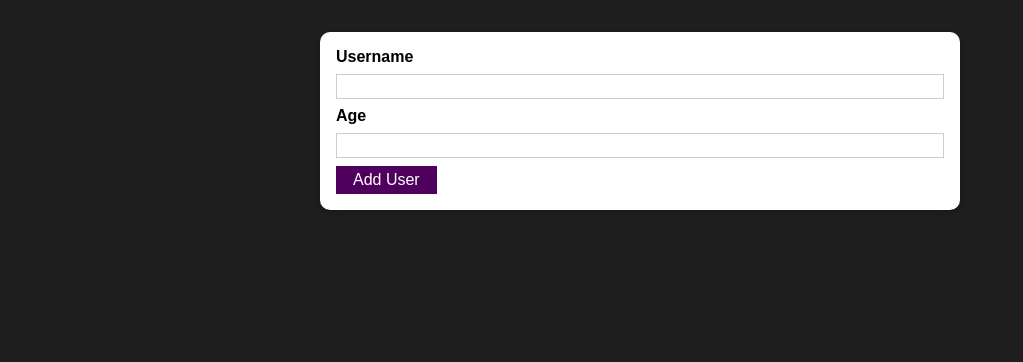
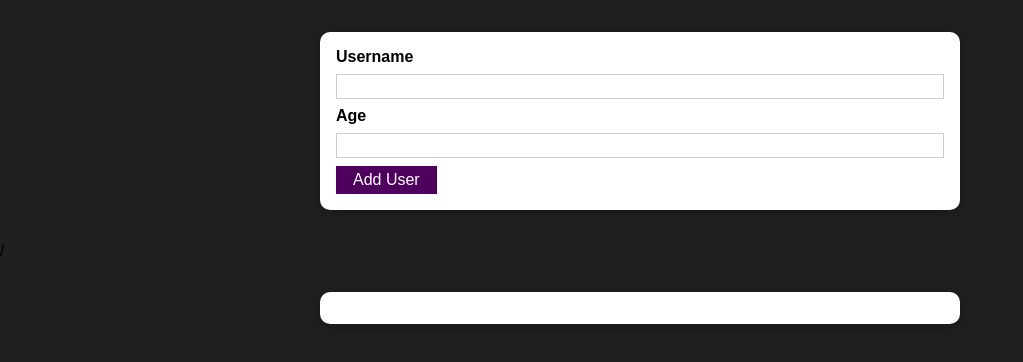
Before and after one commit to pavelFaraday/Udemy-React, a React (Create React App) app in the folder Section-8-project/: page / in a window 1280 px wide. Shown: the top 362 px of the page, without its empty margins (0-1023 px from the left). Built offline with nearby package versions, Linux system fonts and the light colour scheme.

Commit message:
94. Adding a Users List Component

```diff
--- a/Section-8-project/src/App.js
+++ b/Section-8-project/src/App.js
@@ -1,10 +1,12 @@
 import React from "react";
 import AddUser from "./components/Users/AddUser";
+import UsersList from "./components/Users/UsersList";
 
 function App() {
 	return (
 		<div>
 			<AddUser />
+			/<UsersList users={[]} />
 		</div>
 	);
 }
--- a/Section-8-project/src/components/UI/Card.js
+++ b/Section-8-project/src/components/UI/Card.js
@@ -3,7 +3,7 @@
 
 const Card = (props) => {
 	return (
-		<div className={`${classes.card} ${props.cssClass}`}>
+		<div className={`${classes.card} ${props.className}`}>
 			{props.children}
 		</div>
 	);
--- a/Section-8-project/src/components/Users/AddUser.js
+++ b/Section-8-project/src/components/Users/AddUser.js
@@ -34,7 +34,7 @@
 	};
 
 	return (
-		<Card cssClass={classes.input}>
+		<Card className={classes.input}>
 			<form onSubmit={addUserHandler}>
 				<label htmlFor="username">Username</label>
 				<input
--- /dev/null
+++ b/Section-8-project/src/components/Users/UsersList.js
@@ -0,0 +1,19 @@
+import React from "react";
+import Card from "../UI/Card";
+import classes from "./UsersList.module.css";
+
+const UsersList = (props) => {
+	return (
+		<Card className={classes.users}>
+			<ul>
+				{props.users.map((user) => (
+					<li>
+						{user.name}({user.age} years old)
+					</li>
+				))}
+			</ul>
+		</Card>
+	);
+};
+
+export default UsersList;
--- /dev/null
+++ b/Section-8-project/src/components/Users/UsersList.module.css
@@ -0,0 +1,16 @@
+.users {
+	margin: 2rem auto;
+	width: 90%;
+	max-width: 40rem;
+}
+
+.users ul {
+	list-style: none;
+	padding: 1rem;
+}
+
+.users li {
+	border: 1px solid #ccc;
+	margin: 0.5rem 0;
+	padding: 0.5rem;
+}
```
Also changed, not shown: 1 other file (tests, documents, lock files or other folders).
